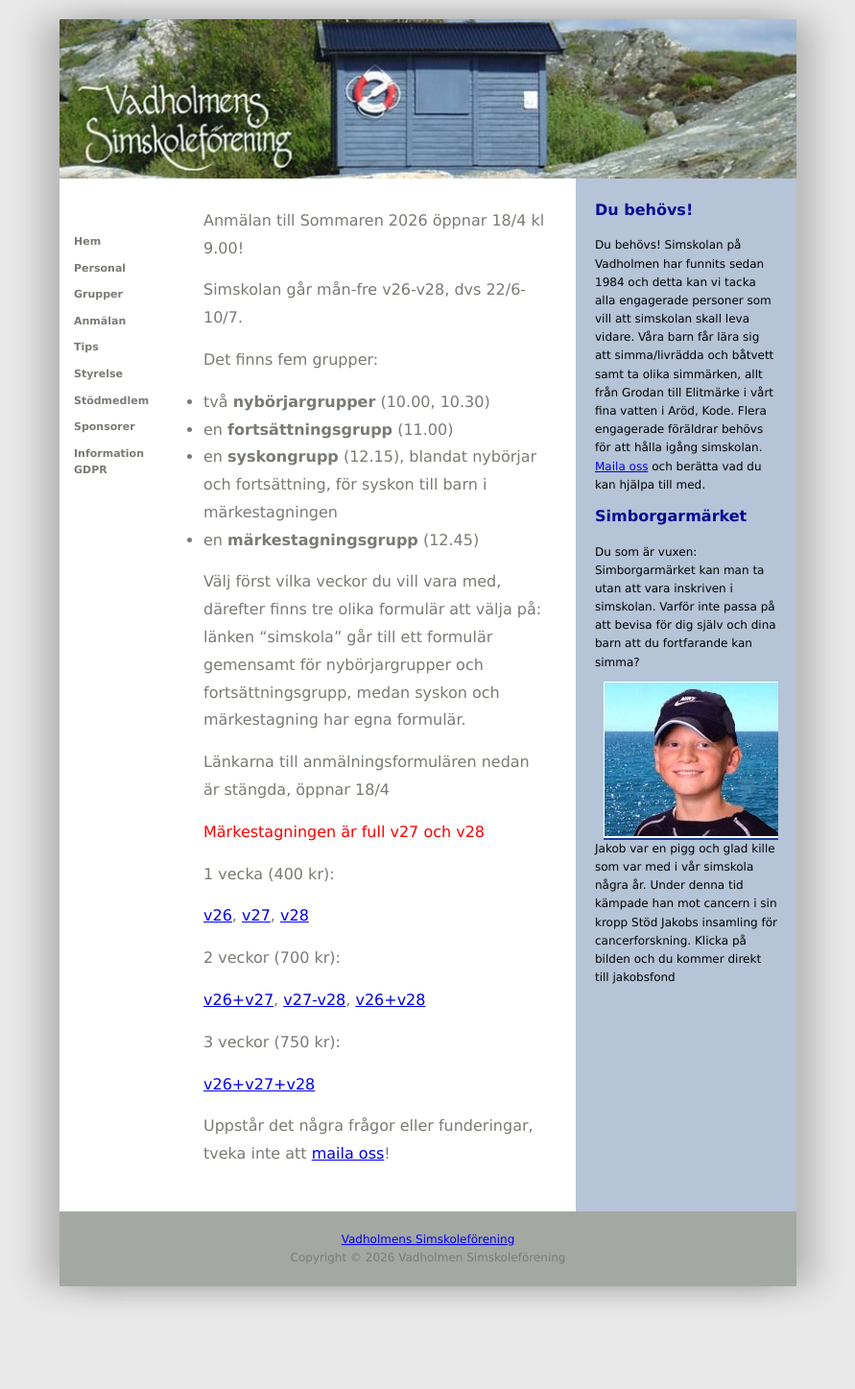
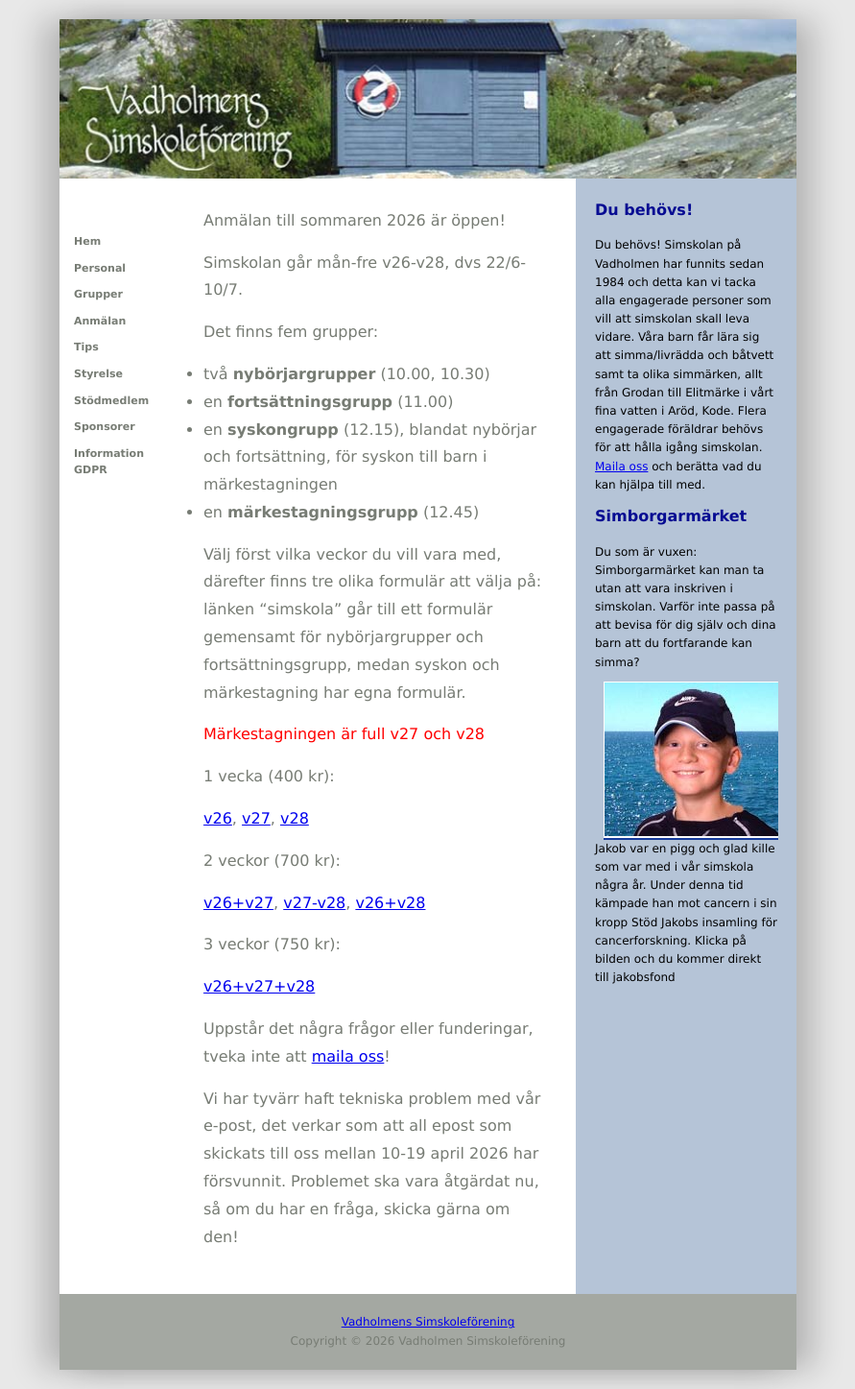
Before and after one commit to vadholmen/vadholmen, a Jekyll site: the page built from anmalan.md, in a window 1280 px wide. Shown: the whole page at 96% size, without its empty margins (194-1085 px from the left). Built offline with Jekyll 4.4.1, drawn with Linux system fonts in a browser that asks for light colours; our own code applies the rules of GitHub Pages for plain Markdown files; before the commit the page ends 1360 px from its top, so only the background shows below that.

Commit message:
anmälan är öppen, mail har strulat.

```diff
--- a/anmalan.md
+++ b/anmalan.md
@@ -1,4 +1,5 @@
-Anmälan till Sommaren 2026 öppnar 18/4 kl 9.00!
+<!-- Anmälan till sommaren 2027 öppnar NN april! -->
+Anmälan till sommaren 2026 är öppen!
 
 
 Simskolan går mån-fre v26-v28, dvs 22/6-10/7.
@@ -13,7 +14,7 @@ Det finns fem grupper:
 
 Välj först vilka veckor du vill vara med, därefter finns tre olika formulär att välja på: länken "simskola" går till ett formulär gemensamt för nybörjargrupper och  fortsättningsgrupp, medan syskon och märkestagning har egna formulär.
 
-Länkarna till anmälningsformulären nedan är stängda, öppnar 18/4
+<!-- Länkarna till anmälningsformulären nedan är stängda, öppnar 18/4 -->
 
 <p style="color:red">Märkestagningen är full v27 och v28</p>
 
@@ -31,6 +32,6 @@ Länkarna till anmälningsformulären nedan är stängda, öppnar 18/4
 
 [v26+v27+v28](anmalan-v26-v27-v28.html)
 
+Uppstår det några frågor eller funderingar, tveka inte att [maila oss](mailto:simskola@vadholmen.se)!
 
-
-Uppstår det några frågor eller funderingar, tveka inte att [maila oss](mailto:simskola@vadholmen.se)!
+Vi har tyvärr haft tekniska problem med vår e-post, det verkar som att all epost som skickats till oss mellan 10-19 april 2026 har försvunnit. Problemet ska vara åtgärdat nu, så om du har en fråga, skicka gärna om den!
```
